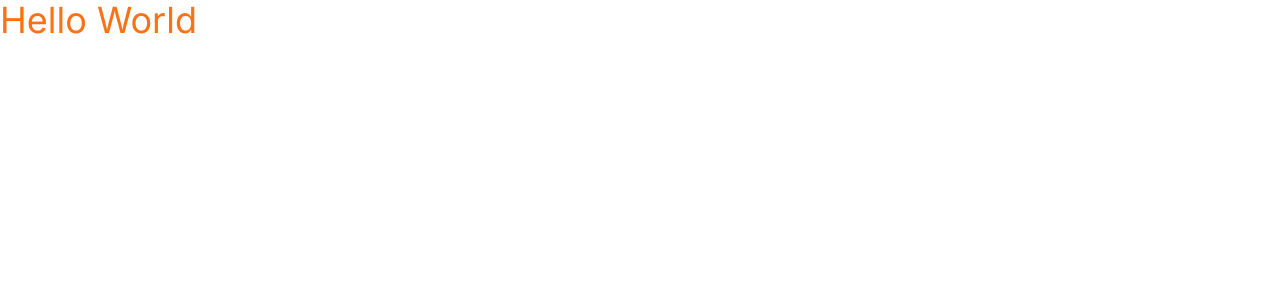
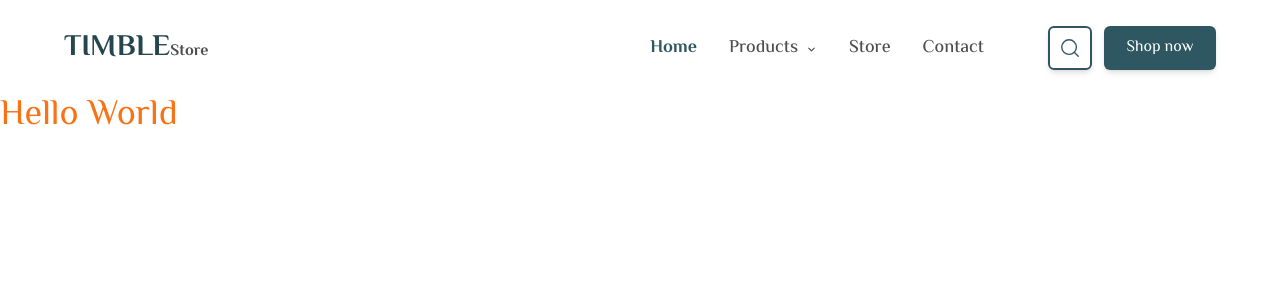
Before and after one commit to Mahmud1087/hng11-stage2-task, a Next.js app: page / in a window 1280 px wide. Shown: the top 300 px of the page. Built offline with nearby package versions, Linux system fonts and the light colour scheme.

Commit message:
installed lucide-react library for icons, and finished the desktop view of the navbar

```diff
--- a/src/app/layout.js
+++ /dev/null
@@ -1,17 +0,0 @@
-import { Inter } from "next/font/google";
-import "./globals.css";
-
-const inter = Inter({ subsets: ["latin"] });
-
-export const metadata = {
-  title: "Create Next App",
-  description: "Generated by create next app",
-};
-
-export default function RootLayout({ children }) {
-  return (
-    <html lang="en">
-      <body className={inter.className}>{children}</body>
-    </html>
-  );
-}
--- /dev/null
+++ b/src/app/layout.jsx
@@ -0,0 +1,21 @@
+import { El_Messiri } from 'next/font/google';
+import './globals.css';
+import Navbar from '@/components/Navbar/navbar';
+
+const el_messiri = El_Messiri({ subsets: ['latin'] });
+
+export const metadata = {
+  title: 'Timble E-Commerce Store',
+  description: 'Designed by Miracle Nzeh and coded by enesi_dev',
+};
+
+export default function RootLayout({ children }) {
+  return (
+    <html lang='en'>
+      <body className={el_messiri.className}>
+        <Navbar />
+        {children}
+      </body>
+    </html>
+  );
+}
--- /dev/null
+++ b/src/components/Navbar/main.jsx
@@ -0,0 +1,5 @@
+import NavButtons from './navButtons';
+import NavLinks from './navLinks';
+import Navbar from './navbar';
+
+export { NavButtons, NavLinks, Navbar };
--- /dev/null
+++ b/src/components/Navbar/navButtons.jsx
@@ -0,0 +1,16 @@
+import { Search } from 'lucide-react';
+
+const NavButtons = () => {
+  return (
+    <div className='flex items-center gap-3'>
+      <button className='flex items-center justify-center h-11 w-11 border-2 border-green-sec rounded-md shadow-md transition-all hover:shadow'>
+        <Search strokeWidth={1.5} size={22} className='text-green-sec' />
+      </button>
+
+      <button className='w-28 h-11 rounded-md bg-green-sec text-white shadow-md transition-all hover:shadow'>
+        Shop now
+      </button>
+    </div>
+  );
+};
+export default NavButtons;
--- /dev/null
+++ b/src/components/Navbar/navLinks.jsx
@@ -0,0 +1,40 @@
+'use client';
+
+import { ChevronDown } from 'lucide-react';
+import Link from 'next/link';
+import { usePathname } from 'next/navigation';
+
+const navData = [
+  { title: 'Home', link: '/', icon: '' },
+  {
+    title: 'Products',
+    link: '/products',
+    icon: <ChevronDown size={11} strokeWidth={2.5} className='mt-[10px]' />,
+  },
+  { title: 'Store', link: '/store', icon: '' },
+  { title: 'Contact', link: '/contact', icon: '' },
+];
+
+const NavLinks = () => {
+  const pathname = usePathname();
+  return (
+    <ul className='flex items-center gap-8'>
+      {navData.map((data) => {
+        return (
+          <li
+            key={data.title}
+            className={`${
+              pathname === data.link
+                ? 'text-green-sec font-bold'
+                : 'text-gray-prim font-medium'
+            } text-lg flex gap-2`}
+          >
+            <Link href={data.link}>{data.title}</Link>
+            {data.icon}
+          </li>
+        );
+      })}
+    </ul>
+  );
+};
+export default NavLinks;
--- /dev/null
+++ b/src/components/Navbar/navbar.jsx
@@ -0,0 +1,15 @@
+import { Container, Logo } from '../main';
+import { NavButtons, NavLinks } from './main';
+
+const Navbar = () => {
+  return (
+    <Container className='flex justify-between items-center h-24'>
+      <Logo />
+      <div className='flex items-center gap-16'>
+        <NavLinks />
+        <NavButtons />
+      </div>
+    </Container>
+  );
+};
+export default Navbar;
--- /dev/null
+++ b/src/components/container.jsx
@@ -0,0 +1,6 @@
+const Container = ({ children, className }) => {
+  return (
+    <section className={`w-[90%] mx-auto ${className}`}>{children}</section>
+  );
+};
+export default Container;
--- /dev/null
+++ b/src/components/logo.jsx
@@ -0,0 +1,9 @@
+const Logo = () => {
+  return (
+    <div className='flex items-center'>
+      <h1 className='text-green-prim text-3xl font-bold'>TIMBLE</h1>
+      <h2 className='text-gray-prim  font-bold mt-2'>Store</h2>
+    </div>
+  );
+};
+export default Logo;
--- /dev/null
+++ b/src/components/main.jsx
@@ -0,0 +1,4 @@
+import Container from './container';
+import Logo from './logo';
+
+export { Container, Logo };
--- a/tailwind.config.js
+++ b/tailwind.config.js
@@ -1,16 +1,28 @@
 /** @type {import('tailwindcss').Config} */
 module.exports = {
   content: [
-    "./src/pages/**/*.{js,ts,jsx,tsx,mdx}",
-    "./src/components/**/*.{js,ts,jsx,tsx,mdx}",
-    "./src/app/**/*.{js,ts,jsx,tsx,mdx}",
+    './src/pages/**/*.{js,ts,jsx,tsx,mdx}',
+    './src/components/**/*.{js,ts,jsx,tsx,mdx}',
+    './src/app/**/*.{js,ts,jsx,tsx,mdx}',
   ],
   theme: {
     extend: {
       backgroundImage: {
-        "gradient-radial": "radial-gradient(var(--tw-gradient-stops))",
-        "gradient-conic":
-          "conic-gradient(from 180deg at 50% 50%, var(--tw-gradient-stops))",
+        'hero-bg': "url('/hero-bg.png')",
+        'gradient-conic':
+          'conic-gradient(from 180deg at 50% 50%, var(--tw-gradient-stops))',
+      },
+      colors: {
+        orange: {
+          prim: '#BF5428',
+        },
+        gray: {
+          prim: '#4D4D4D',
+        },
+        green: {
+          prim: '#25464E',
+          sec: '#2E5761',
+        },
       },
     },
   },
```
Also changed, not shown: package.json (+6 -5 lines), public/hero-bg.png (added), src/app/page.jsx (renamed from src/app/page.js), 1 other file (tests, documents, lock files or other folders).
